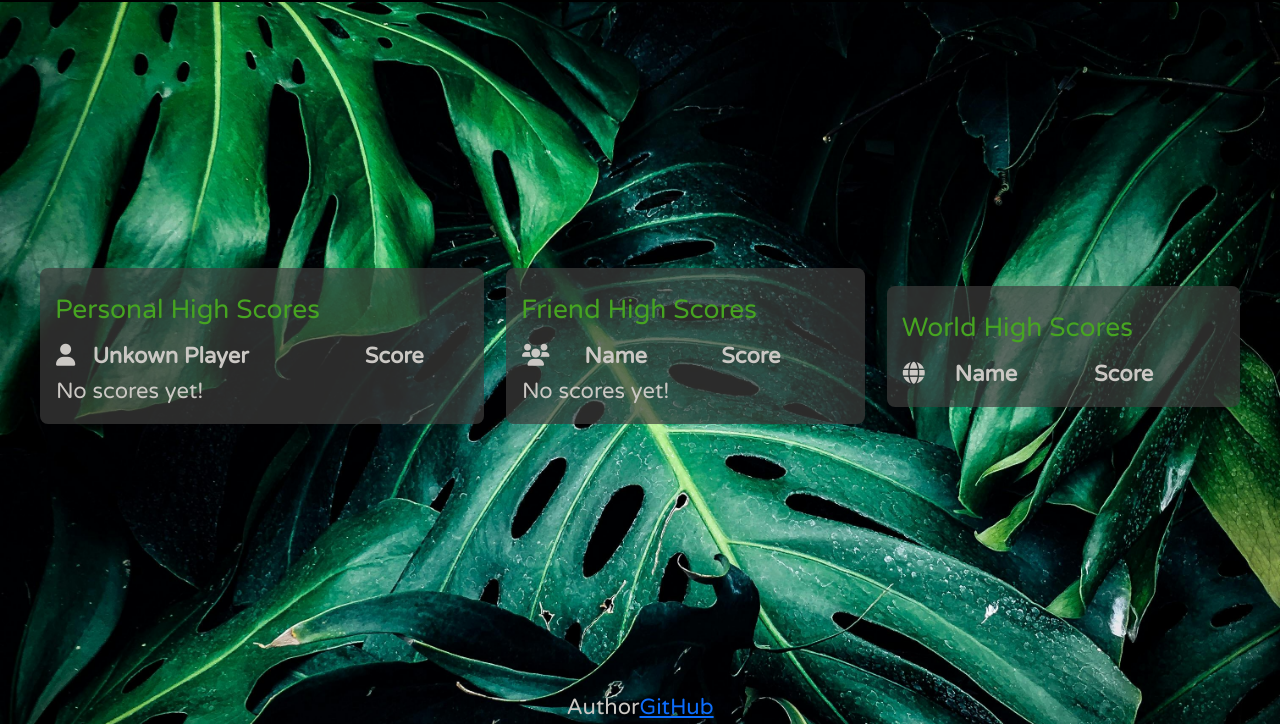
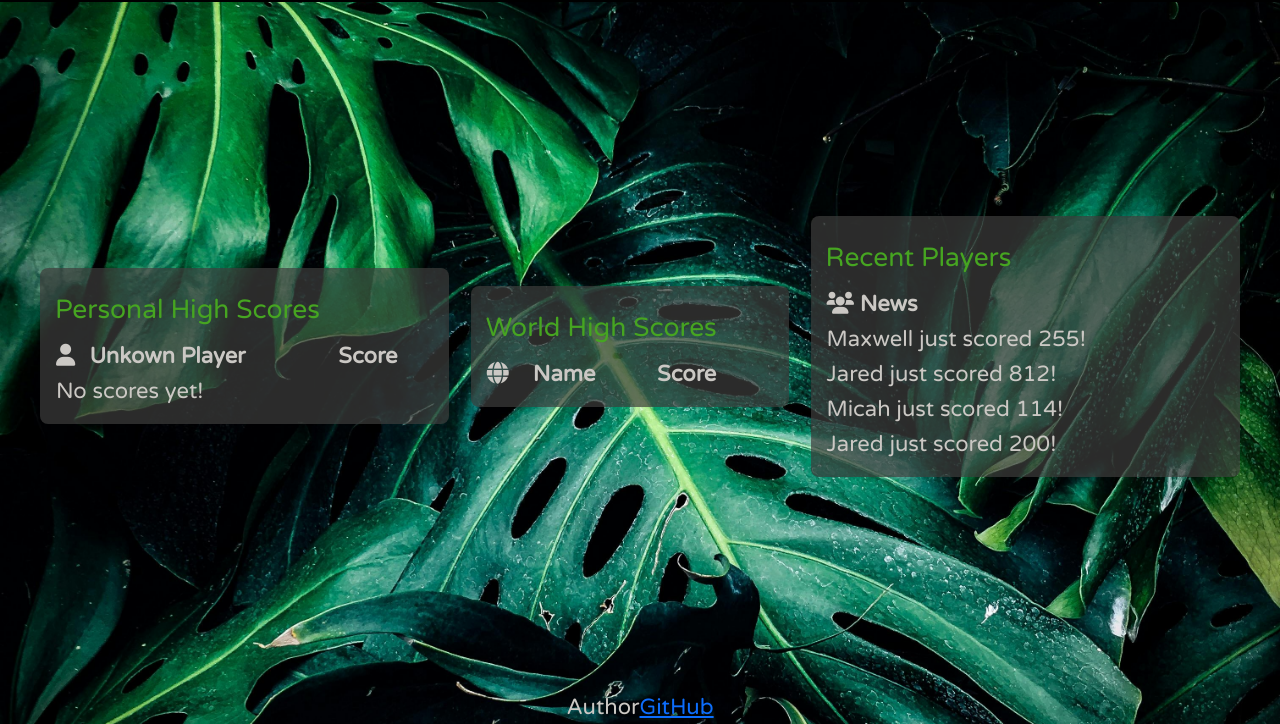
Before and after one commit to YoSoyLechuga97/startup-marathondle, a plain HTML site: page scoreboard.html in a window 1280 px wide. Shown: the part 76-800 px from the top of the page. Drawn offline with nearby package versions, Linux system fonts and the light colour scheme.

```diff
--- a/play.css
+++ b/play.css
@@ -114,7 +114,7 @@
   }
 
   .game table tr.curr-answer input[type="text"] {
-    background-color: rgb(109, 108, 106, 0.9);
+    background-color: rgba(109, 106, 108, 0.9);
   }
 
   .game table tr.disabled-row input[type="text"] {
--- a/scoreboard.html
+++ b/scoreboard.html
@@ -52,21 +52,6 @@
         </table>
       </div>
 
-      <!-- Table of HighScores between you and friends -->
-      <div class="text-box">
-        <table class="friendHighScores">
-          <caption>Friend High Scores</caption>
-          <thead>
-            <tr>
-              <th><i class="fa-solid fa-users"></i></th>
-              <th>Name</th>
-              <th>Score</th>
-            </tr>
-          </thead>
-          <tbody id="friend-scores"></tbody>
-        </table>
-      </div>
-
       <!-- All Time High Scores -->
       <div class="text-box">
         <table class="allTimeHighScores">
@@ -79,6 +64,29 @@
             </tr>
           </thead>
           <tbody id="world-scores"></tbody>
+        </table>
+      </div>
+
+      <!-- Table of Recent Scores between all users -->
+      <div class="text-box">
+        <table id="friendHighScores">
+          <caption>Recent Players</caption>
+          <thead>
+            <tr>
+              <th><i class="fa-solid fa-users"></i> News</th>
+            </tr>
+          </thead>
+          <tbody id="friend-scores">
+            <tr>
+              <td><span class="event">Jared</span> just scored 812!</td>
+            </tr>
+            <tr>
+              <td><span class="event">Micah</span> just scored 114!</td>
+            </tr>
+            <tr>
+              <td><span class="event">Jared</span> just scored 200!</td>
+            </tr>
+          </tbody>
         </table>
       </div>
 
--- a/scoreboard.js
+++ b/scoreboard.js
@@ -15,13 +15,17 @@
     makeTable(playerBodyEl, personalScores);
 
     //Create friend's score table
-    let friendScores = [];
-    const friendText = localStorage.getItem('friendScores');
-    if (friendText) {
-        friendScores = JSON.parse(friendText);
-    }
-    const friendBodyEl = document.querySelector('#friend-scores');
-    makeTable(friendBodyEl, friendScores);
+    // let friendScores = [];
+    // const friendText = localStorage.getItem('friendScores');
+    // if (friendText) {
+    //     friendScores = JSON.parse(friendText);
+    // }
+    // const friendBodyEl = document.querySelector('#friend-scores');
+
+    //Create news event websocket place
+    setInterval(() => {
+        addNewEvent(`Maxwell`, 255);
+      }, 5000);
 
 
 }
@@ -57,6 +61,19 @@
     }
 }
 
+function addNewEvent(eventName, eventScore) {
+    const eventTable = document.getElementById("friendHighScores").getElementsByTagName("tbody")[0];
+
+    let newRow = eventTable.insertRow(0);
+    let newCell = newRow.insertCell(0);
+
+    newCell.textContent = `${eventName} just scored ${eventScore}!`;
+
+    if (eventTable.rows.length > 5) {
+        eventTable.deleteRow(5);
+    }
+}
+
 Scoreboard();
 
 //personal-scores
```
Also changed, not shown: play.js (+8 -0 lines), README.md.
